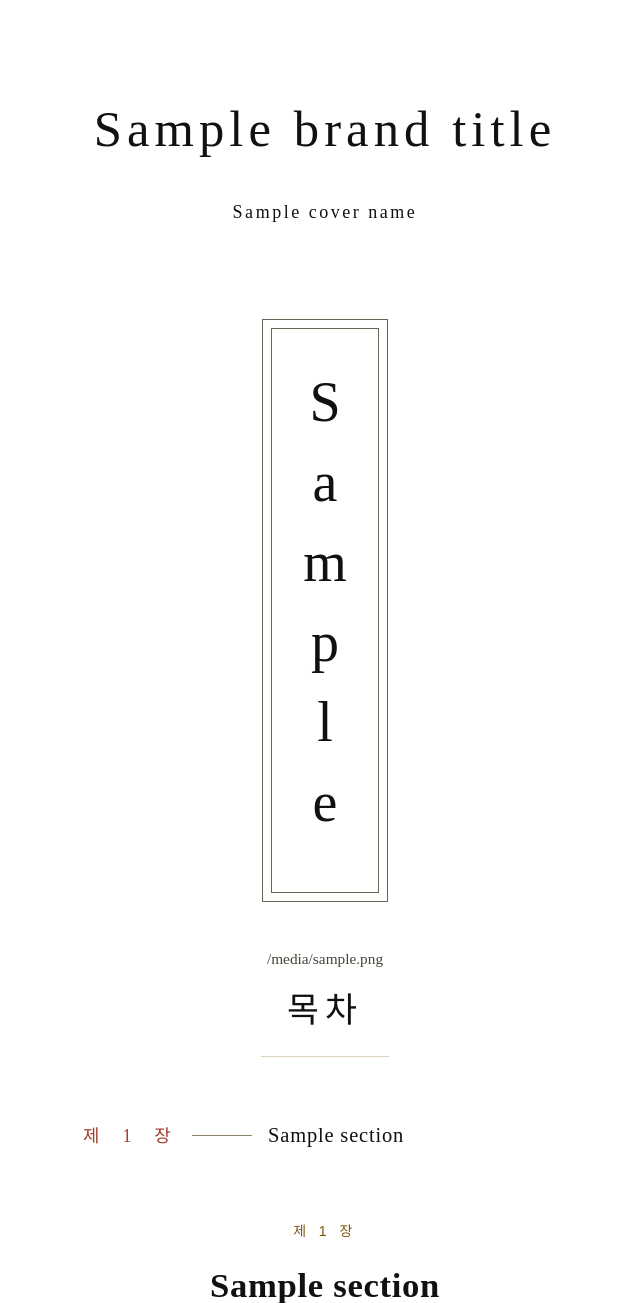
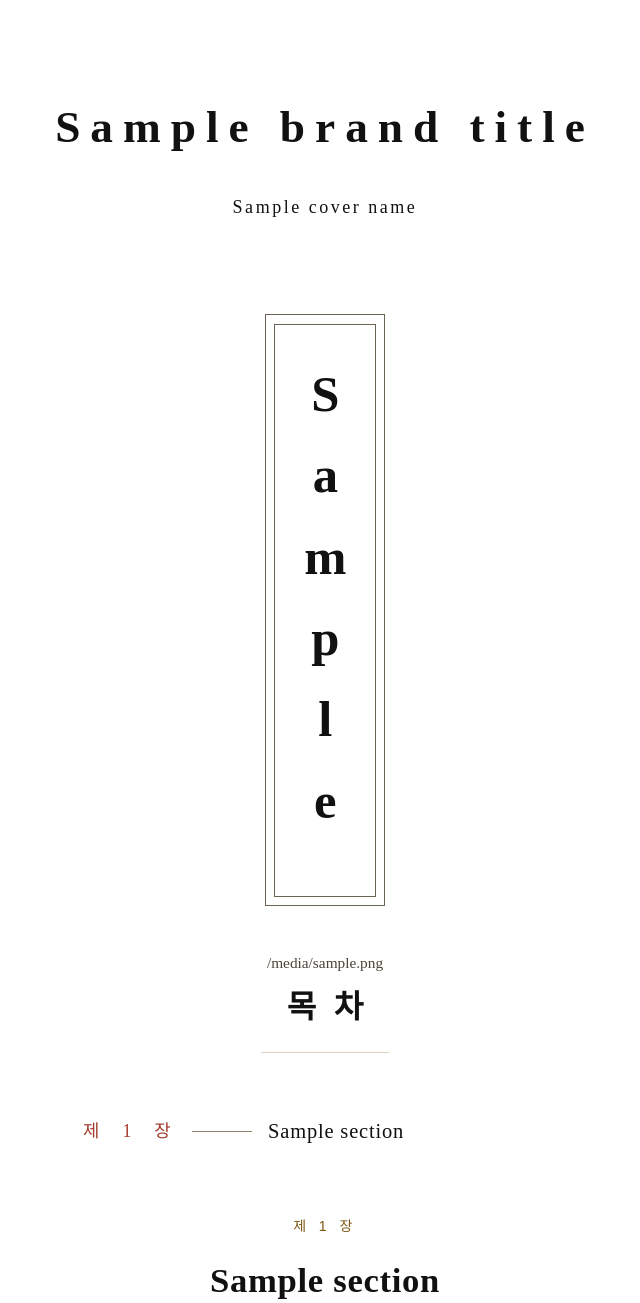
Before and after one commit to soso4877-collab/TEST-PROJECT, a Python web app: template sajugen/render/templates/report.html.j2 in a window 1280 px wide. Shown: the top 1303 px of the page, without its empty margins (315-955 px from the left). Run offline with Jinja, Linux system fonts and the light colour scheme; the template is opened without the code that fills it: most values are stand-ins (such as "Sample title", 1, 10 or a date in 2020); some web fonts are replaced.

Commit message:
fix(sajugen): 붓글씨 폐기 — 명조 Bold 표제 + '점수' 등 도구 냄새 어휘 제거 (운영자 지적)
- 나눔브러시 흘림체가 '목차→목과'로 읽힐 만큼 지저분(운영자 스크린샷) →
  표지 표제·세로 박스·목차 헤더·낙관·표지 정방인 전부 나눔명조 Bold + 넓은
  자간(금강산 톤). @font-face SajuBrush 제거(로딩·레이스 표면 축소).
- rules 골격의 '균형 점수 N'(내부 신강약 점수) 노출 4곳 제거 — AI/도구 냄새.
  프롬프트에 '점수·지수·데이터·분석 결과' 금지 추가, no_ai_tells 앵커에 '점수'.
- 측정: p3+p4+llm_sections 30 PASS, 게이트 GREEN.

Co-Authored-By: Claude Fable 5 <noreply@anthropic.com>

```diff
--- a/sajugen/content/llm_sections.py
+++ b/sajugen/content/llm_sections.py
@@ -72,7 +72,9 @@ _COMPOSE_SYSTEM = (
     "· '표를 보세요', '그림을 보세요', '만세력 표', '명반 그림', '함께 실은' 같은 시각자료 언급을 절대 하지 마라(자료엔 글만 있다).\n"
     "· '~해 보겠습니다', '~을 압축해 보겠습니다', '살펴보겠습니다' 같이 네가 할 일을 예고하는 메타 문장을 쓰지 마라. "
     "그 사람에게 바로 말하라.\n"
-    "· 섹션 제목이나 [섹션:...] 같은 표시를 본문에 옮기지 마라. 본문만 쓴다.\n\n"
+    "· 섹션 제목이나 [섹션:...] 같은 표시를 본문에 옮기지 마라. 본문만 쓴다.\n"
+    "· '점수'·'지수'·'데이터'·'분석 결과' 같은 계산 도구 냄새가 나는 말을 쓰지 마라. "
+    "근거 자료에 그런 표현이 있어도 사람의 말로 바꿔 풀어라.\n\n"
     "[안전 — 가드와 1:1, 어기면 즉시 폐기]\n"
     "· 결과 보장 금지: '반드시/무조건/틀림없이/확실히/꼭'을 결과와 붙여 쓰지 마라"
     "('반드시 결혼하게 됩니다' 금지). 행동 권유에는 써도 된다('이 이야기는 반드시 짚고 가야 해요' 허용).\n"
--- a/sajugen/render/templates/report.html.j2
+++ b/sajugen/render/templates/report.html.j2
@@ -9,8 +9,6 @@
     src:url('{{ font_dir }}/NanumMyeongjo-Regular.ttf') format('truetype')}
   @font-face{font-family:'SajuMyeongjo';font-weight:700;font-style:normal;
     src:url('{{ font_dir }}/NanumMyeongjo-Bold.ttf') format('truetype')}
-  @font-face{font-family:'SajuBrush';font-weight:400;font-style:normal;
-    src:url('{{ font_dir }}/NanumBrushScript-Regular.ttf') format('truetype')}
   @font-face{font-family:'SajuHanja';font-weight:400;font-style:normal;
     src:url('{{ font_dir }}/SourceHanSerifK-Regular.otf') format('opentype')}
   @font-face{font-family:'Saju';font-weight:400;font-style:normal;
@@ -44,22 +42,25 @@
      하단 생년월일시. */
   .cover{height:245mm;display:flex;flex-direction:column;align-items:center;
     text-align:center;page-break-after:always;padding-top:26mm}
-  .cover h1{font-family:'SajuBrush','SajuMyeongjo',serif;font-size:38pt;font-weight:400;
-    letter-spacing:.10em;line-height:1.25;margin:0}
+  /* 붓글씨(나눔브러시) 폐기 — '목차→목과'로 읽힐 만큼 흘림(운영자 지적 2026-06-12)
+     → 금강산 방식: 명조 Bold 대형 + 넓은 자간(단정한 학문 톤) */
+  .cover h1{font-family:'SajuMyeongjo',serif;font-size:34pt;font-weight:700;
+    letter-spacing:.22em;line-height:1.3;margin:0}
   .cover .cover-name{font-size:13.5pt;color:var(--ink);margin:9mm 0 0;letter-spacing:.14em}
   .cover .cover-box{margin:24mm 0 0;border:1px solid #6b6353;padding:2.2mm}
   .cover .cover-box-in{border:1px solid #6b6353;padding:11mm 6.5mm}
   .cover .cover-vert{writing-mode:vertical-rl;text-orientation:upright;
-    font-family:'SajuBrush','SajuMyeongjo',serif;font-size:42pt;line-height:1;
-    letter-spacing:.32em;color:var(--ink)}
+    font-family:'SajuMyeongjo',serif;font-size:38pt;font-weight:700;line-height:1;
+    letter-spacing:.5em;color:var(--ink)}
   .cover .cover-seal{margin:11mm 0 0}
   .cover .sub{color:var(--mut);font-size:11.5pt;white-space:pre-line;line-height:1.95;
     letter-spacing:var(--ls);margin-top:auto;padding-bottom:6mm}
 
   /* 목차 — 금강산 구도: 붓글씨 헤더 + 장 칩 + 대시 리더 + 챕터명 */
   .toc{page-break-after:always;padding:14mm 0 0}
-  .toc .toc-head{font-family:'SajuBrush','SajuMyeongjo',serif;font-size:26pt;
-    font-weight:400;letter-spacing:.18em;text-align:center;margin:0 0 4mm;color:var(--ink)}
+  .toc .toc-head{font-family:'SajuMyeongjo',serif;font-size:24pt;
+    font-weight:700;letter-spacing:.55em;text-indent:.55em;text-align:center;
+    margin:0 0 4mm;color:var(--ink)}
   .toc .toc-rule{width:34mm;height:1px;background:var(--line);margin:0 auto var(--s7)}
   .toc-row{display:flex;align-items:center;gap:var(--s4);
     padding:var(--s3) 0;max-width:128mm;margin:0 auto}
@@ -95,10 +96,10 @@
   <div class="cover-box"><div class="cover-box-in"><div class="cover-vert">{{ brand_seal }}</div></div></div>
   <svg class="cover-seal" role="img" aria-label="낙관" width="46" height="46" viewBox="0 0 46 46">
     <rect x="1.5" y="1.5" width="43" height="43" rx="3" fill="#a23b2c" opacity="0.88"/>
-    <text x="23" y="20" font-family="SajuBrush" font-size="16" fill="#f6f0e0"
-          text-anchor="middle">{{ brand_seal[:2] }}</text>
-    <text x="23" y="39" font-family="SajuBrush" font-size="16" fill="#f6f0e0"
-          text-anchor="middle">{{ brand_seal[2:4] }}</text>
+    <text x="23" y="19.5" font-family="SajuMyeongjo" font-weight="700" font-size="15"
+          fill="#f6f0e0" text-anchor="middle">{{ brand_seal[:2] }}</text>
+    <text x="23" y="38.5" font-family="SajuMyeongjo" font-weight="700" font-size="15"
+          fill="#f6f0e0" text-anchor="middle">{{ brand_seal[2:4] }}</text>
   </svg>
   <div class="sub">{{ cover_sub }}</div>
 </div>
```
Also changed, not shown: sajugen/content/rules.py (+5 -5 lines), sajugen/render/pdf.py (+6 -5 lines), tests/test_llm_sections.py (+1 -1 lines).
